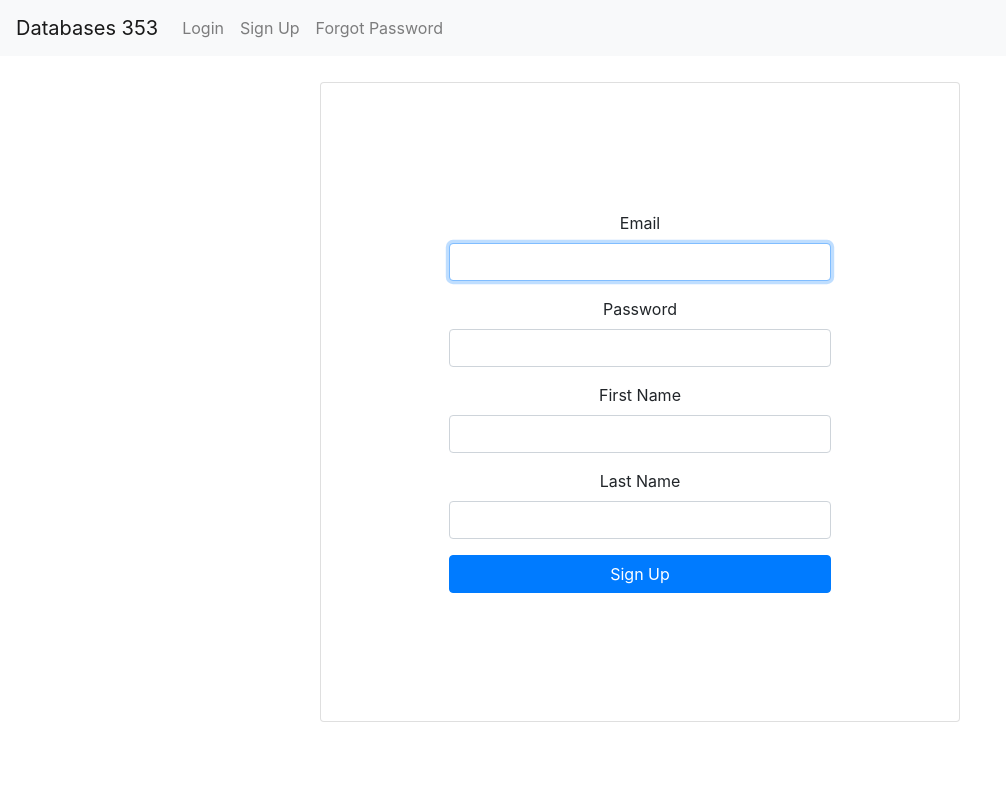
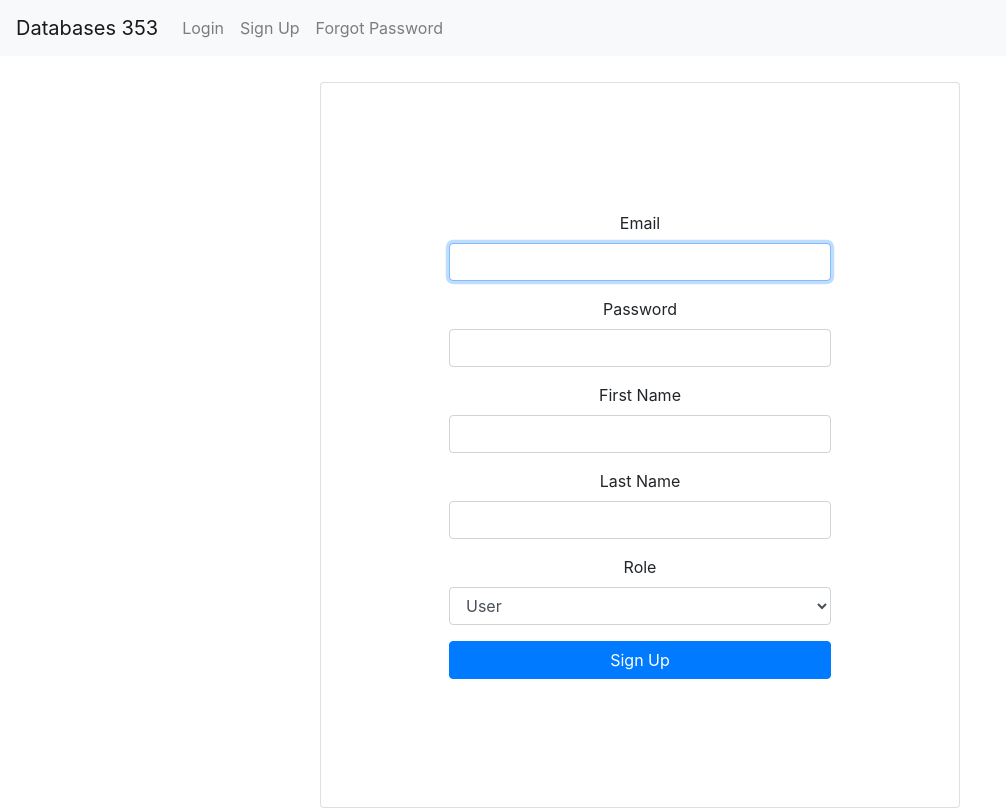
Before and after one commit to jsilber94/COMP353Project, a React (Create React App) app in the folder frontend/: page /signup in a window 1280 px wide. Shown: the whole page, without its empty margins (0-1006 px from the left). Built offline with nearby package versions, Linux system fonts and the light colour scheme.

Commit message:
started working on user roles at sign up

```diff
--- a/frontend/src/Api.js
+++ b/frontend/src/Api.js
@@ -41,12 +41,13 @@ export function apiUpdateUser(userId, toUpdate){
   return axios.put(`/user/${userId}`, toUpdate)
 }
 
-export function apiSignUp(email, password, fname, lname) {
+export function apiSignUp(email, password, fname, lname, role) {
   return axios.post('signup', {
     email,
     password,
     fname,
     lname,
+    role,
   })
 }
 
--- a/frontend/src/config/env.js
+++ b/frontend/src/config/env.js
@@ -1 +1 @@
-export const apiURL = 'http://localhost:9891/';
+export const apiURL = 'http://localhost:9890/';
--- a/frontend/src/pages/auth/SignUp.jsx
+++ b/frontend/src/pages/auth/SignUp.jsx
@@ -13,11 +13,13 @@ export default function SignUp() {
   const [fname, setfName] = useState('');
   const [lname, setlName] = useState('');
   const [errorMessage, setErrorMessage] = useState(null);
+  const [role, setRole] = useState("user")
   const dispatch = useDispatch();
   const history = useHistory();
 
   const signup = () => {
-    apiSignUp(email, password, fname, lname)
+
+    apiSignUp(email, password, fname, lname, role)
       .then((response) => {
         if (response.data.success) {
           if (response.data.data.role === 'admin') {
@@ -78,6 +80,20 @@ export default function SignUp() {
           />
         </FormGroup>
 
+        <FormGroup controlId="role">
+          <FormLabel>Role</FormLabel>
+          <FormControl
+            as="select"
+            onChange={(e) => {
+              console.log(e.target.value)
+              let rl = `${e.target.value}`.toLowerCase()
+              setRole(rl)}}
+          >
+            <option>User</option>
+            <option>Admin</option>
+            <option>Employer</option>
+          </FormControl>
+        </FormGroup>
         <Button onClick={signup} type="Submit">Sign Up</Button>
         <div>
           {errorMessage}
```
